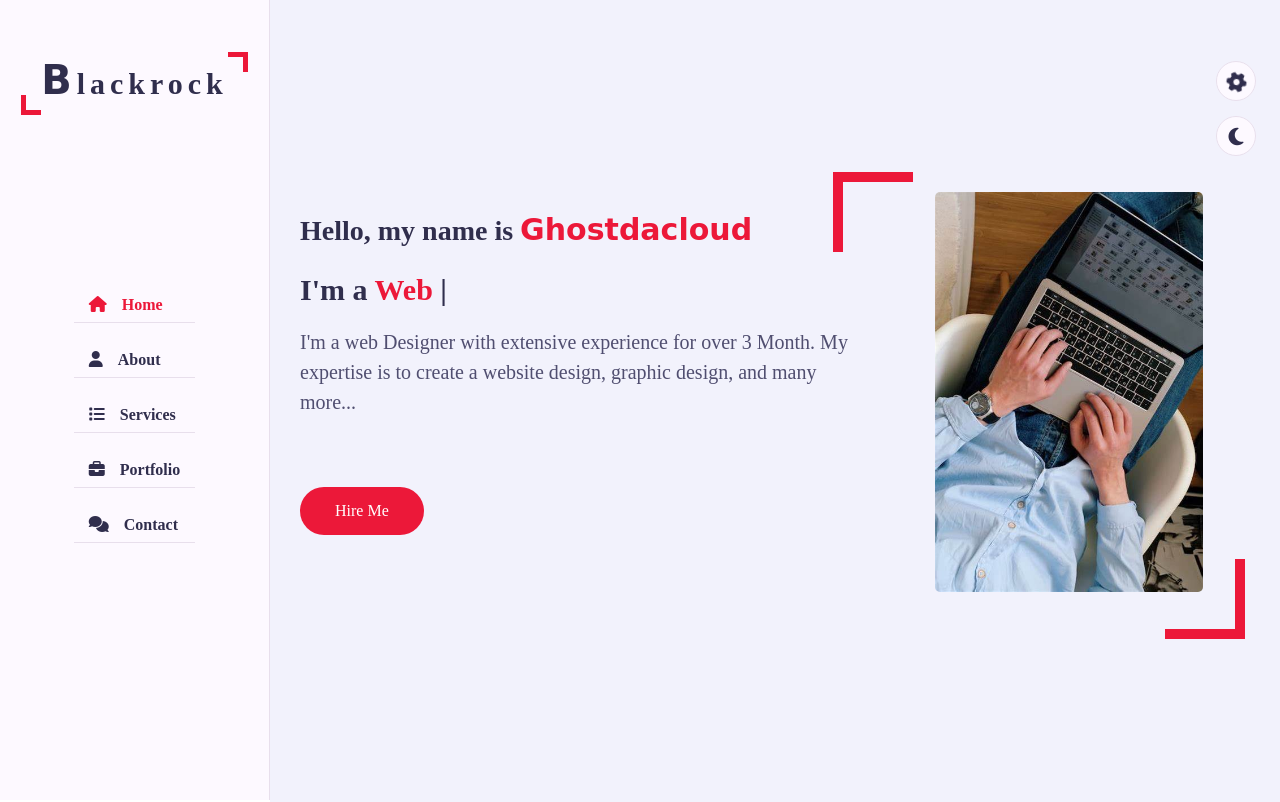
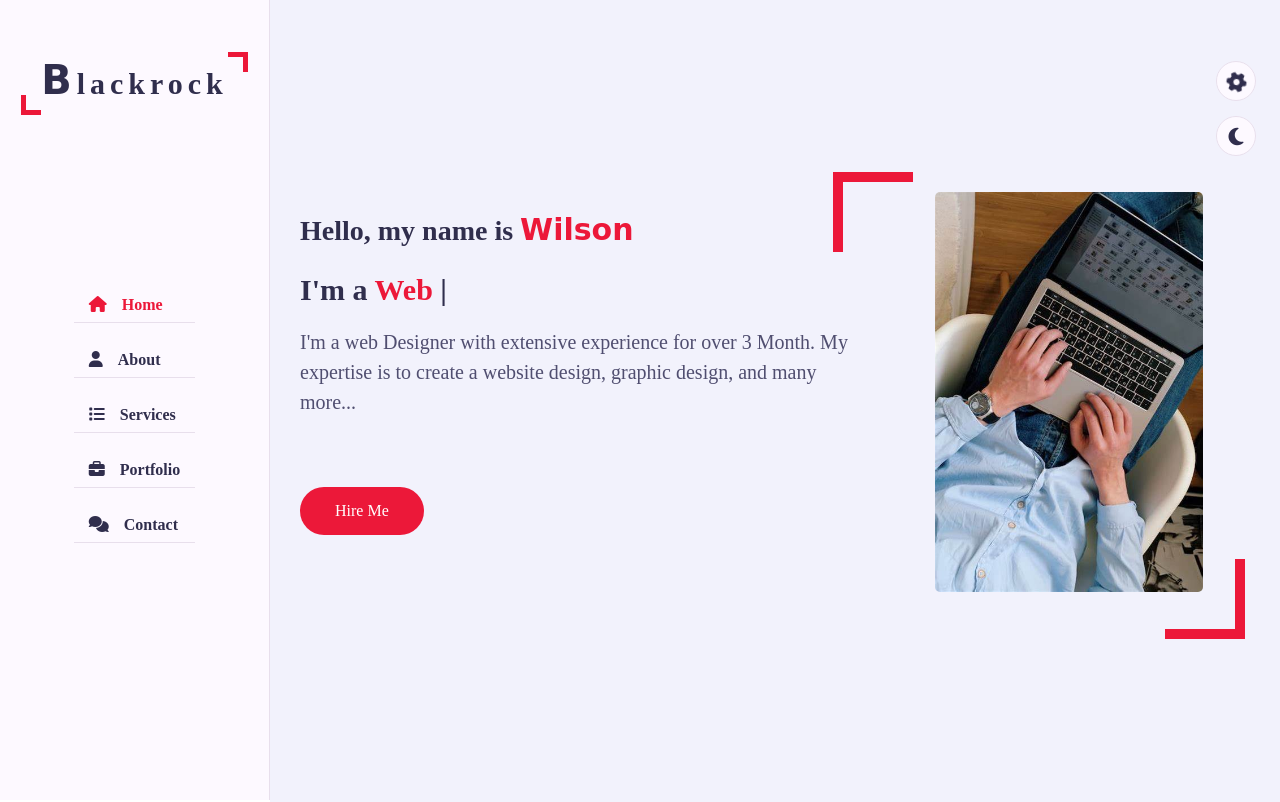
Before and after one commit to ghostdacloud/NIIT-DIV-1, a plain HTML site: page index.html in a window 1280 px wide. Shown: the top 802 px of the page. Drawn offline with nearby package versions, Linux system fonts and the light colour scheme.

Commit message:
Add files via upload

```diff
--- a/index.html
+++ b/index.html
@@ -39,7 +39,7 @@
                 <div class="container">
                     <div class="row">
                         <div class="home-info padd-15">
-                            <h3 class="hello">Hello, my name is <span class="name">Ghostdacloud</span></h3>
+                            <h3 class="hello">Hello, my name is <span class="name">Wilson</span></h3>
                             <h3 class="my-profession">I'm a <span class="typing">Web designer</span></h3>
                             <p>I'm a web Designer with extensive experience for over 3 Month. My expertise is to create a website design, graphic design, and many more...</p>
                             <a href="#contact" class="btn hire-me">Hire Me</a>
```
